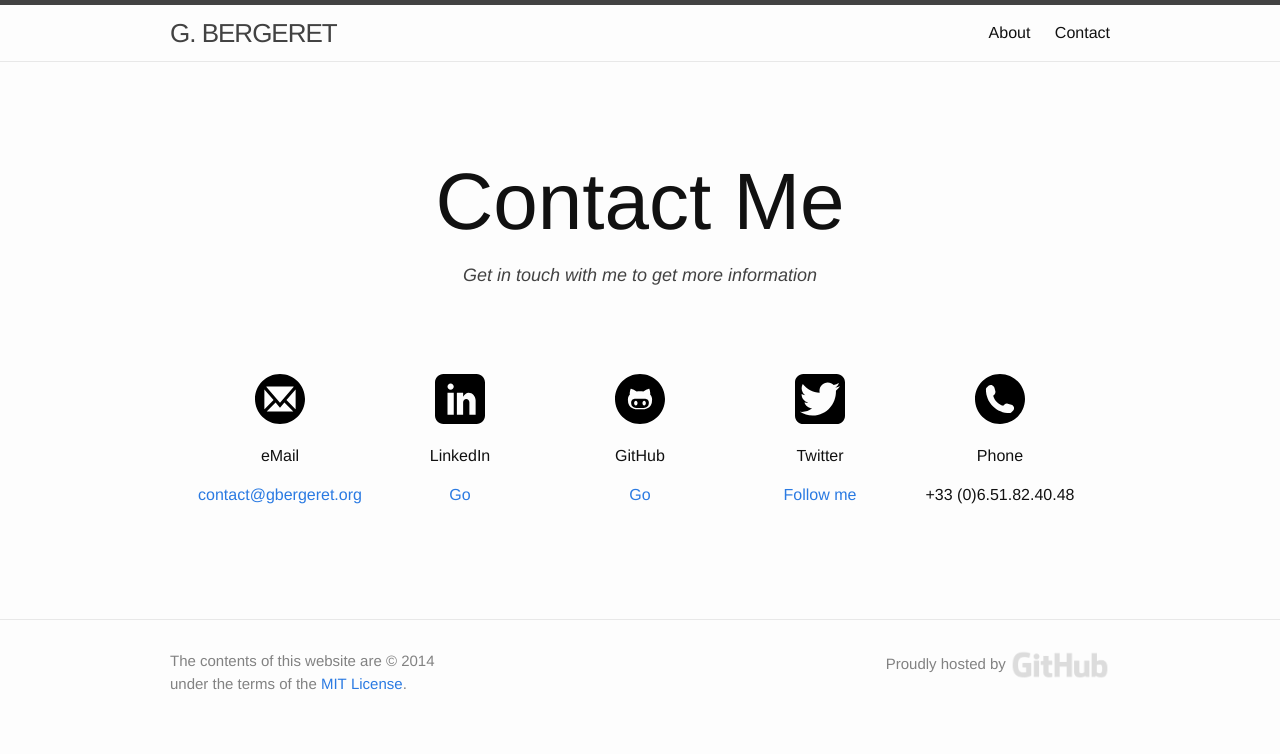
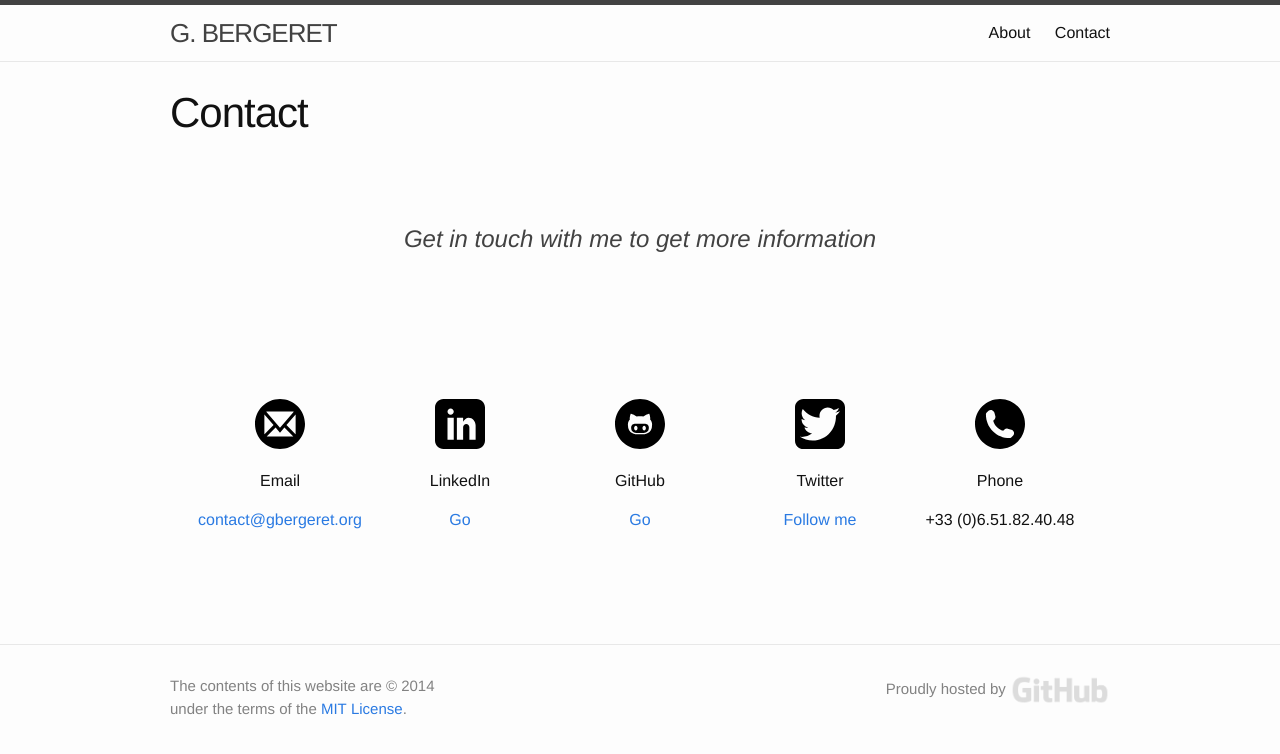
Before and after one commit to gbergere/gbergere.github.io, a Jekyll site: the page built from contact.html, in a window 1280 px wide. Shown: the top 754 px of the page. Built offline with Jekyll 4.4.1, drawn with Linux system fonts in a browser that asks for light colours.

Commit message:
Update contact page to use page layout.

```diff
--- a/_config.yml
+++ b/_config.yml
@@ -2,9 +2,7 @@
 title: "G. BERGERET"
 email: "support@gbergeret.org"
 description: >
-  Write an awesome description for your new site here. You can edit this
-  line in _config.yml. It will appear in your document head meta (for
-  Google search results) and in your feed.xml site description.
+  Gbergeret.org WebSite.
 url: "http://www.gbergeret.org"
 baseurl: ""
 
--- a/_sass/_base.scss
+++ b/_sass/_base.scss
@@ -187,18 +187,12 @@ pre {
 
 
 /**
- * Icons
+ * Tagline
  */
-.icon {
-
-    > svg {
-        display: inline-block;
-        width: 16px;
-        height: 16px;
-        vertical-align: middle;
-
-        path {
-            fill: $grey-color;
-        }
-    }
+.tagline {
+    margin-top: 0;
+    font-size: x-large;
+    text-align: center;
+    font-style: italic;
+    color: $grey-color-dark;
 }
--- a/_sass/_layout.scss
+++ b/_sass/_layout.scss
@@ -233,19 +233,10 @@
 /**
  * Contact Page
  */
-#contact-title {
-	margin: 50px;
-	margin-bottom: 0;
-	font-size: 5em;
-	text-align: center;
-}
 
 #contact-tagline {
-	margin-top:0;
-	font-size:large;
-	text-align:center;
-	font-style:italic;
-    color: $grey-color-dark;
+    @extend .tagline;
+    line-height: 150px;
 }
 
 ul.weblinks {
--- a/_sass/_resume.scss
+++ b/_sass/_resume.scss
@@ -11,14 +11,10 @@
 }
 
 #about-tagline {
+    @extend .tagline;
     float: left;
     width: 70%;
-    margin: 0;
-    text-align: center;
     line-height: 100px;
-    font-size:x-large;
-    font-style:italic;
-    color: $grey-color-dark;
 }
 
 #about-info {
--- a/contact.html
+++ b/contact.html
@@ -1,15 +1,14 @@
 ---
-layout: default
+layout: page
 title: Contact
 permalink: /contact/
 ---
 
-<h1 id="contact-title">Contact Me</h1>
 <h5 id="contact-tagline">Get in touch with me to get more information</h5>
 
 <ul class="weblinks">
 	<li id="email">
-		<p>eMail</p>
+		<p>Email</p>
 		<p><a href="mailto:contact@gbergeret.org">contact@gbergeret.org</a></p>
 	</li>
     <li id="linkedin">
```
